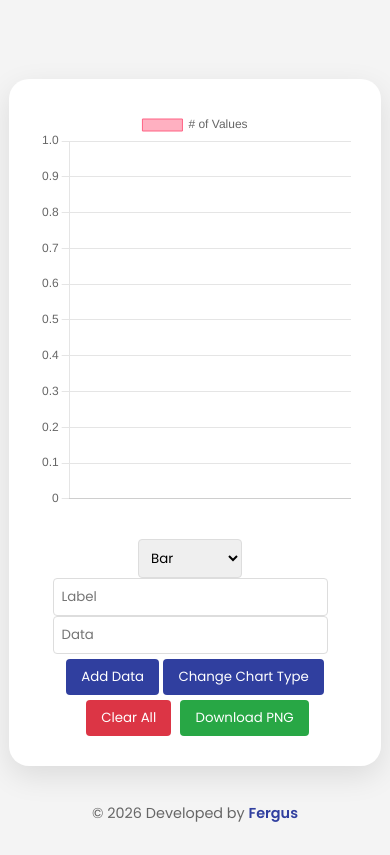
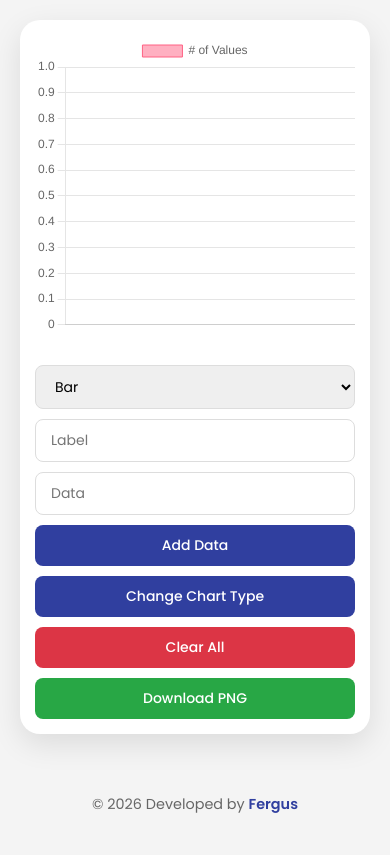
Before and after one commit to FergusRJ21/Chart-Generator, a plain HTML site: page index.html in a window 390 px wide. Drawn offline with nearby package versions, Linux system fonts and the light colour scheme.

Commit message:
deixando mais responsivo

```diff
--- a/index.js
+++ b/index.js
@@ -26,10 +26,13 @@ let chartData = {
 // 1. Tenta carregar dados salvos ANTES de criar o gráfico
 loadData();
 
-function createChart(type, height = 400){
+function createChart(type){
     const canvasContainer = document.getElementById('canvas-container');
+
+    // Removemos a linha que definia height fixo (canvasContainer.style.height = ...)
+    // Deixamos o CSS (.chart-container) controlar a altura.
+
     canvasContainer.innerHTML = `<canvas id="myChart"></canvas>`;
-    canvasContainer.style.height = `${height}px`;
 
     const ctx = document.getElementById('myChart').getContext('2d');
 
@@ -37,7 +40,8 @@ function createChart(type, height = 400){
         type: type,
         data: chartData,
         options: {
-            maintainAspectRatio: false,
+            responsive: true, // Garante que o Chart.js redimensiona
+            maintainAspectRatio: false, // Permite esticar para encher o div pai
             scales: {
                 y: { beginAtZero: true }
             },
--- a/styles.css
+++ b/styles.css
@@ -1,112 +1,137 @@
 @import url('https://fonts.googleapis.com/css2?family=Poppins:wght@300;400;500;600;700;800;900&display=swap');
 
-*{
+/* Reset Universal - Garante que o padding não aumenta a largura total dos elementos */
+* {
     margin: 0;
     padding: 0;
     outline: none;
     font-family: 'Poppins', sans-serif;
+    box-sizing: border-box; /* Essencial para responsividade */
 }
 
-body{
+body {
     background-color: #f4f4f4;
     color: #333;
     display: flex;
+    flex-direction: column; /* Organiza em coluna: Conteúdo em cima, rodapé em baixo */
     align-items: center;
-    justify-content: center;
-    height: 100vh;
+    min-height: 100vh; /* Ocupa pelo menos a altura toda do ecrã, mas permite scroll se necessário */
+    padding: 20px; /* Espaço nas bordas em ecrãs pequenos */
 }
 
-.container{
+.container {
     background-color: #fff;
     padding: 30px;
     border-radius: 20px;
     box-shadow: 0 10px 30px rgba(0, 0, 0, 0.1);
-    width: 80%; /* Ajuste para não ficar muito pequeno */
-    max-width: 800px;
+    width: 100%;
+    max-width: 900px; /* Limite máximo para monitores grandes */
+    margin-bottom: 40px; /* Espaço para não colar no rodapé */
 }
 
-/* Garante que o gráfico tem espaço */
-.canvas-container {
+/* Área do Gráfico */
+.chart-container {
     position: relative;
     width: 100%;
-}
-
-.controls{
-    margin-top: 30px;
-    text-align: center;
-}
-
-.select,
-.input{
-    padding: 8px;
-    margin-right: 10px;
-    border: 1px solid #ddd;
-    border-radius: 4px;
-}
-
-.btn{
-    padding: 8px 15px;
-    border: none;
-    background-color: #303f9f;
-    color: #fff;
-    border-radius: 4px;
-    cursor: pointer;
-    transition: all 0.3s ease;
-    margin-top: 5px; /* Espaço extra se quebrar linha */
-}
-
-.btn:hover{
-    background-color: #0056b3;
+    /* A altura será controlada aqui, não no JS, para ser responsiva */
+    height: 50vh;
+    max-height: 500px;
+    min-height: 300px;
 }
 
 #canvas-container {
     width: 100%;
     height: 100%;
-    display: flex;
-    align-items: center;
-    justify-content: center;
 }
 
-
-/* Estilo específico para o botão de limpar */
-.btn-clear {
-    background-color: #dc3545; /* Vermelho */
-    margin-left: 5px;
+/* Área de Controlos */
+.controls {
+    margin-top: 30px;
+    display: flex;
+    flex-wrap: wrap; /* PERMITE QUEBRA DE LINHA: O segredo da responsividade */
+    justify-content: center; /* Centra os itens */
+    gap: 10px; /* Espaço entre os elementos */
 }
 
-.btn-clear:hover {
-    background-color: #c82333; /* Vermelho mais escuro ao passar o rato */
+.select,
+.input,
+.btn {
+    padding: 10px 15px; /* Áreas de toque maiores para telemóveis */
+    border: 1px solid #ddd;
+    border-radius: 8px;
+    font-size: 14px;
 }
 
-
-/* Estilo para o botão de Download */
-.btn-download {
-    background-color: #28a745; /* Verde */
-    margin-left: 5px;
+/* Inputs e Selects */
+.select,
+.input {
+    flex-grow: 1; /* Ocupam o espaço disponível */
+    min-width: 150px; /* Tamanho mínimo antes de quebrar linha */
 }
 
-.btn-download:hover {
-    background-color: #218838; /* Verde escuro */
+/* Botões */
+.btn {
+    border: none;
+    background-color: #303f9f;
+    color: #fff;
+    cursor: pointer;
+    transition: all 0.3s ease;
+    font-weight: 500;
+    flex-grow: 1; /* Botões também crescem para encher espaços vazios */
+    white-space: nowrap; /* Impede que o texto do botão quebre */
 }
 
-/* Estilo do Rodapé */
+.btn:hover {
+    background-color: #0056b3;
+    transform: translateY(-2px); /* Efeito visual ligeiro */
+}
+
+/* Cores específicas dos botões */
+.btn-clear { background-color: #dc3545; }
+.btn-clear:hover { background-color: #c82333; }
+
+.btn-download { background-color: #28a745; }
+.btn-download:hover { background-color: #218838; }
+
+/* Rodapé */
 footer {
-    position: absolute; /* Fixa a posição em relação ao corpo da página */
-    bottom: 20px;       /* 20px de distância do fundo */
+    margin-top: auto; /* Empurra o rodapé para o fundo do container flexível */
     text-align: center;
     font-size: 0.9rem;
     color: #666;
-    width: 100%;        /* Garante que fica centrado horizontalmente */
+    padding: 20px 0;
+    width: 100%;
 }
 
 footer a {
-    text-decoration: none; /* Remove o sublinhado padrão */
-    color: #303f9f;        /* Usa a mesma cor azul dos botões */
-    font-weight: 600;      /* Deixa o texto um pouco mais grosso */
+    text-decoration: none;
+    color: #303f9f;
+    font-weight: 600;
     transition: color 0.3s ease;
 }
 
 footer a:hover {
-    color: #0056b3;        /* Cor ao passar o rato */
-    text-decoration: underline; /* Adiciona sublinhado ao passar o rato */
+    color: #0056b3;
+    text-decoration: underline;
 }
+
+/* --- MEDIA QUERIES (Regras para Telemóveis) --- */
+@media (max-width: 600px) {
+    .container {
+        padding: 15px; /* Menos padding interno no telemóvel */
+        width: 100%;
+    }
+
+    .chart-container {
+        height: 300px; /* Gráfico mais baixo em ecrãs pequenos */
+    }
+
+    .controls {
+        flex-direction: column; /* Empilha tudo verticalmente */
+    }
+
+    .select, .input, .btn {
+        width: 100%; /* Força largura total no telemóvel */
+        margin-right: 0;
+    }
+}
```
